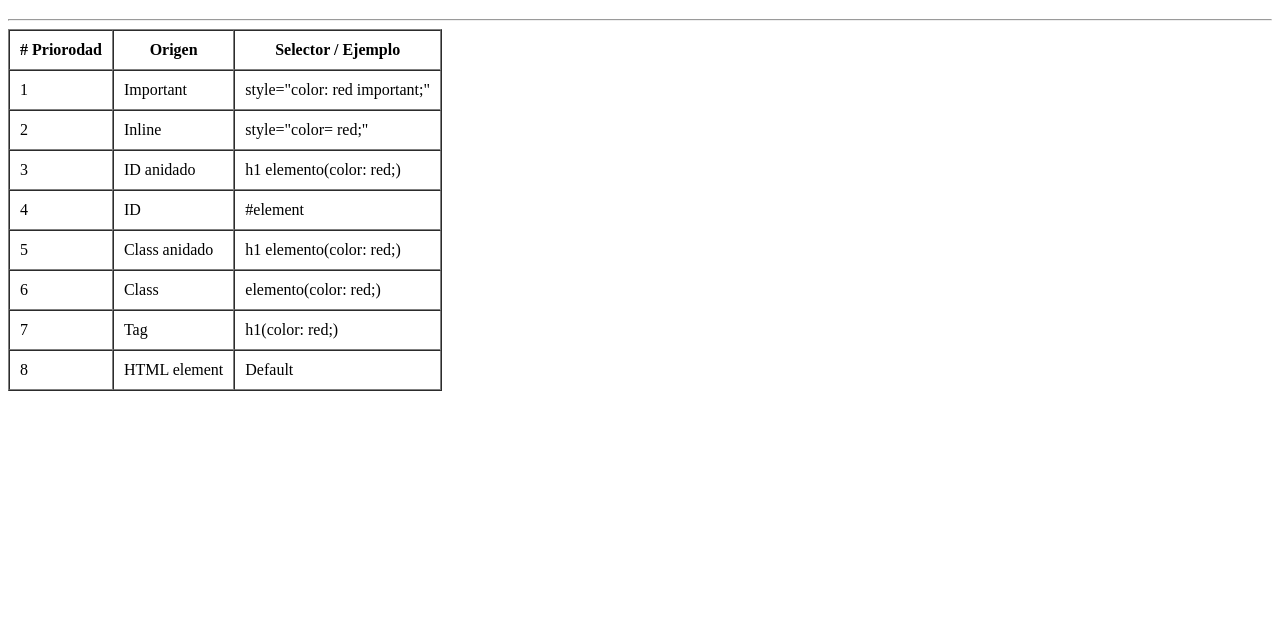
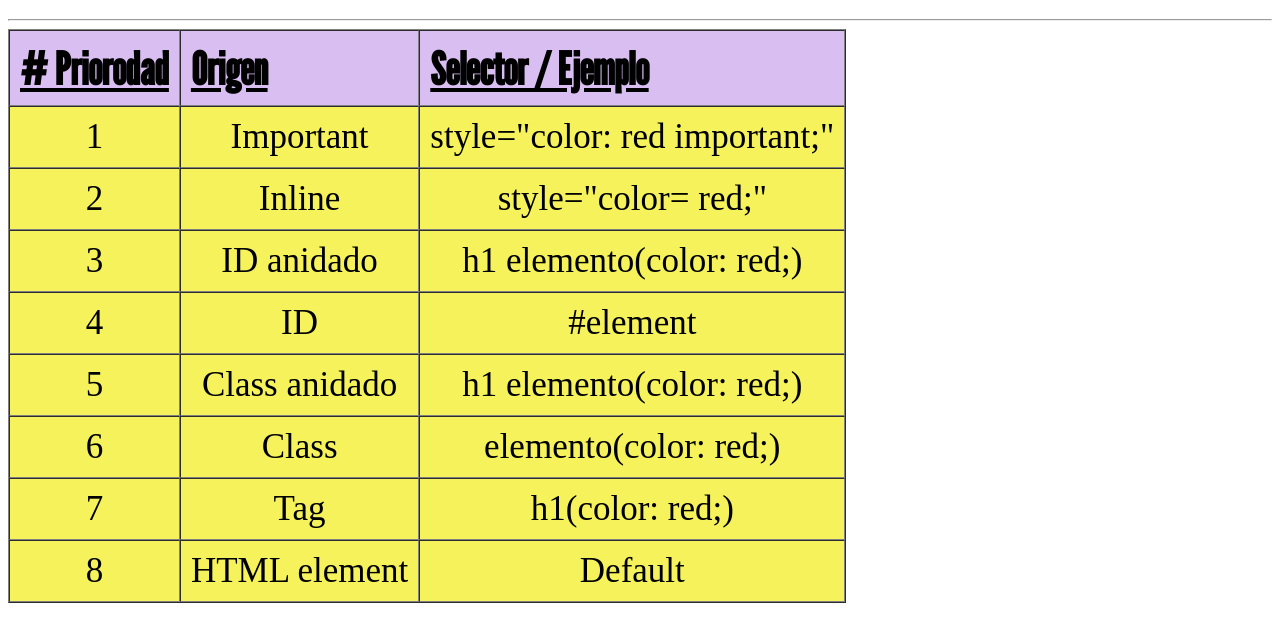
Before and after one commit to lchocce/codigo-16, a plain HTML site: page semana1/Prioridades/css_prioridades.html in a window 1280 px wide. Shown: the part 61-702 px from the top of the page. Drawn offline with Linux system fonts and the light colour scheme; a web font is replaced by a local one.

Commit message:
cuarta repo

```diff
--- /dev/null
+++ b/semana1/Prioridades/css/prioridades.css
@@ -0,0 +1,27 @@
+@font-face {
+    font-family: "LeagueGotic-Regular";
+    src: url(../font/LeagueGothic-Regular-VariableFont_wdth.ttf);
+}
+@font-face {
+    font-family: "MPLUS1Code";
+    src: url(../font/MPLUS1Code-VariableFont_wght.ttf);
+}
+
+.class-1 {
+    font-family:"LeagueGotic-Regular";
+    font-size: 45px;
+    font-weight: bolder;
+    text-decoration: underline;
+    background-color: rgb(217, 190, 241);
+    text-transform: capitalize;
+    text-align: left;
+
+}
+
+.class-2 {
+    font-family:"MPLUS1Code";
+    font-size: 35px;
+    font-weight:lighter ;
+    background-color: rgb(245, 242, 91);
+    text-align: center;
+}
--- a/semana1/css_prioridades.html
+++ b/semana1/Prioridades/css_prioridades.html
@@ -4,6 +4,7 @@
     <meta charset="UTF-8">
     <meta http-equiv="X-UA-Compatible" content="IE=edge">
     <meta name="viewport" content="width=device-width, initial-scale=1.0">
+    <link rel="stylesheet" href="./css/prioridades.css">
     <title>Tabla de Prioridades</title>
 </head>
 <body>
@@ -11,44 +12,45 @@
     <hr>
     <table cellspacing="0" cellpadding="10" border="1">
         <tr>
-            <th># Priorodad</th>
-            <th>Origen</th>
-            <th>Selector / Ejemplo</th>
+            <th class="class-1"># Priorodad</th>
+            <th class="class-1">Origen</th>
+            <th class="class-1">Selector / Ejemplo</th>
         </tr>
-        <tr>
+        <tr class="class-2">
             <td>1</td>
             <td>Important</td>
             <td>style="color: red important;"</td>
         </tr>
-        <tr>
+        <tr class="class-2">
             <td>2</td>
             <td>Inline</td>
             <td>style="color= red;"</td>
-        <tr>
+        <tr class="class-2">
             <td>3</td>
             <td>ID anidado</td>
             <td>h1 elemento(color: red;)</td>
         </tr>
-        <tr>
+        <tr class="class-2">
             <td>4</td>
             <td>ID</td>
             <td>#element</td>
         </tr>
-        <tr>
+        <tr class="class-2">
             <td>5</td>
             <td>Class anidado</td>
             <td>h1 elemento(color: red;)</td>
         </tr>
-        <tr>
+        <tr class="class-2">
             <td>6</td>
             <td>Class</td>
-            <td>elemento(color: red;)</td>
-        <tr>
+            <td>elemento(color: red;)
+        </td>
+        <tr class="class-2">
             <td>7</td>
             <td>Tag</td>
             <td>h1(color: red;)</td>
         </tr>
-        <tr>
+        <tr class="class-2">
             <td>8</td>
             <td>HTML element</td>
             <td>Default</td>
--- a/semana2/css/index.css
+++ b/semana2/css/index.css
@@ -3,11 +3,12 @@ h1 {
     /* que pasa si la fuente no esxiste */
     /* en css tenemos la opcion de poner varios tipos de letra */
     /* para que, si la primera no existe css busque en la segunda y asi consecutivamente*/
-    font-family: apple-system, helvelica, arial, sans;
+    font-family: "Noto Sans";
     font-size: 45px;
     /* font-size también puede recibir números del
     100 - 900 */
-    font-weight: 100;
+    font-weight: 400;
+    text-decoration: underline;
     /* !importante: en font-weight no se usa unidades de medida */
 }
 
@@ -43,7 +44,7 @@ ul {
 }
 .span-1 {
     text-decoration: underline;
-    text-transform: uppercase;
+    text-transform: uppercasegit
 }
 .span-2 {
     text-decoration: overline;
@@ -71,3 +72,28 @@ ul {
     /*Capitalize = Priemra letra en mayúscula*/
     text-transform: lowercase;
 }
+
+/*Para que CSS pueda leer una fuente desde un archivo
+ponemos @font-face esto nos permite cargar una fuente
+externa y darle nombre para su uso*/
+
+/* El font-family puede ser cualquier combre, es una
+buena práctica nombrarla por su nombre oficial */
+
+@font-face {
+    /* En este caso font-family es el nombre de la fuente*/
+    font-family: RobotoMono;
+    /*Es el lugar donde esta alojado la fuente*/
+    src: url(../fonts/RobotoMono-VariableFont_wght.ttf);
+}
+
+@font-face {
+    font-family: RobotoMono-Italic;
+    src: url(../fonts/RobotoMono-Italic-VariableFont_wght.ttf);
+}
+.title-2 {
+    font-family:"RobotoMono" ;
+}
+.parrafo-2 {
+    font-family: "RobotoMono-Italic" ;
+}
```
Also changed, not shown: semana2/fuentes.html (+18 -2 lines), semana1/Prioridades/font/LeagueGothic-Regular-VariableFont_wdth.ttf (added), semana2/fonts/DancingScript-VariableFont_wght.ttf (added), semana2/fonts/JosefinSans-Italic-VariableFont_wght.ttf (added), semana2/fonts/JosefinSans-VariableFont_wght.ttf (added), semana2/fonts/RobotoMono-Italic-VariableFont_wght.ttf (added), semana2/fonts/RobotoMono-VariableFont_wght.ttf (added), 1 other file.
